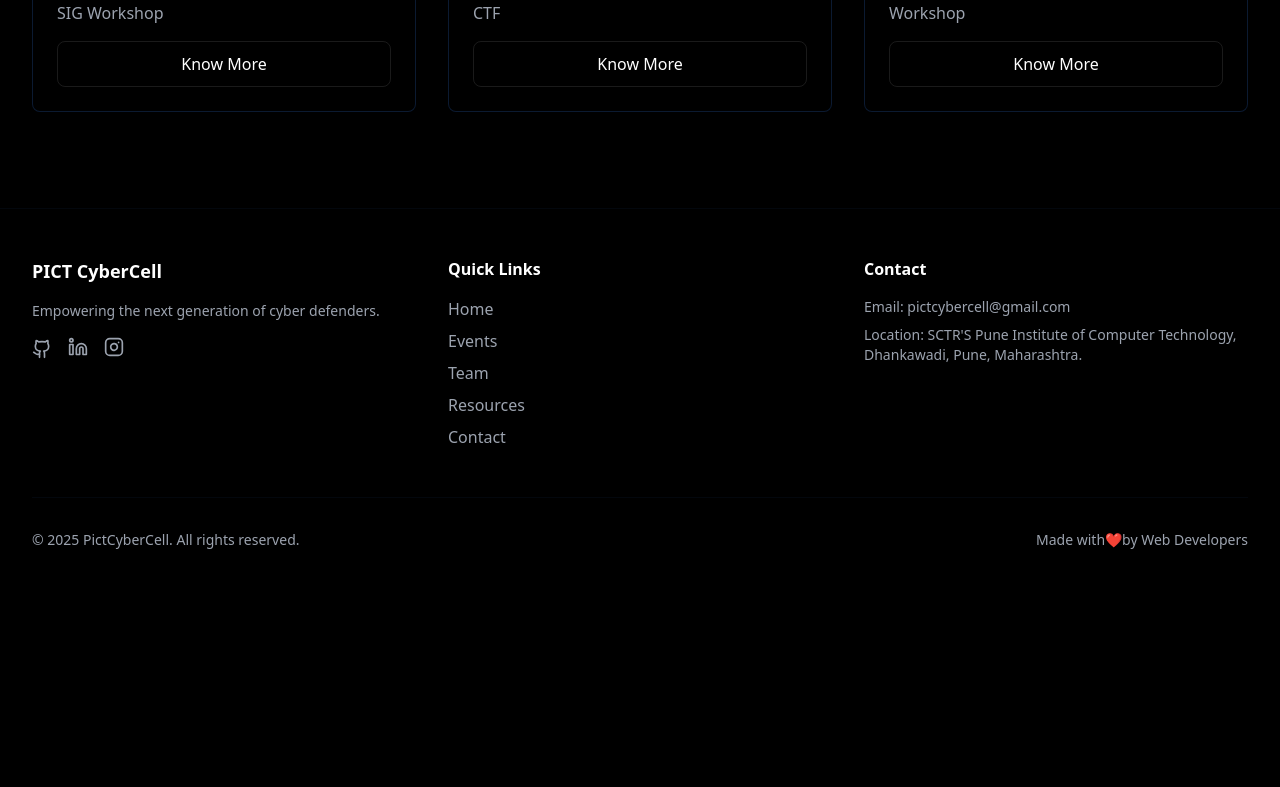
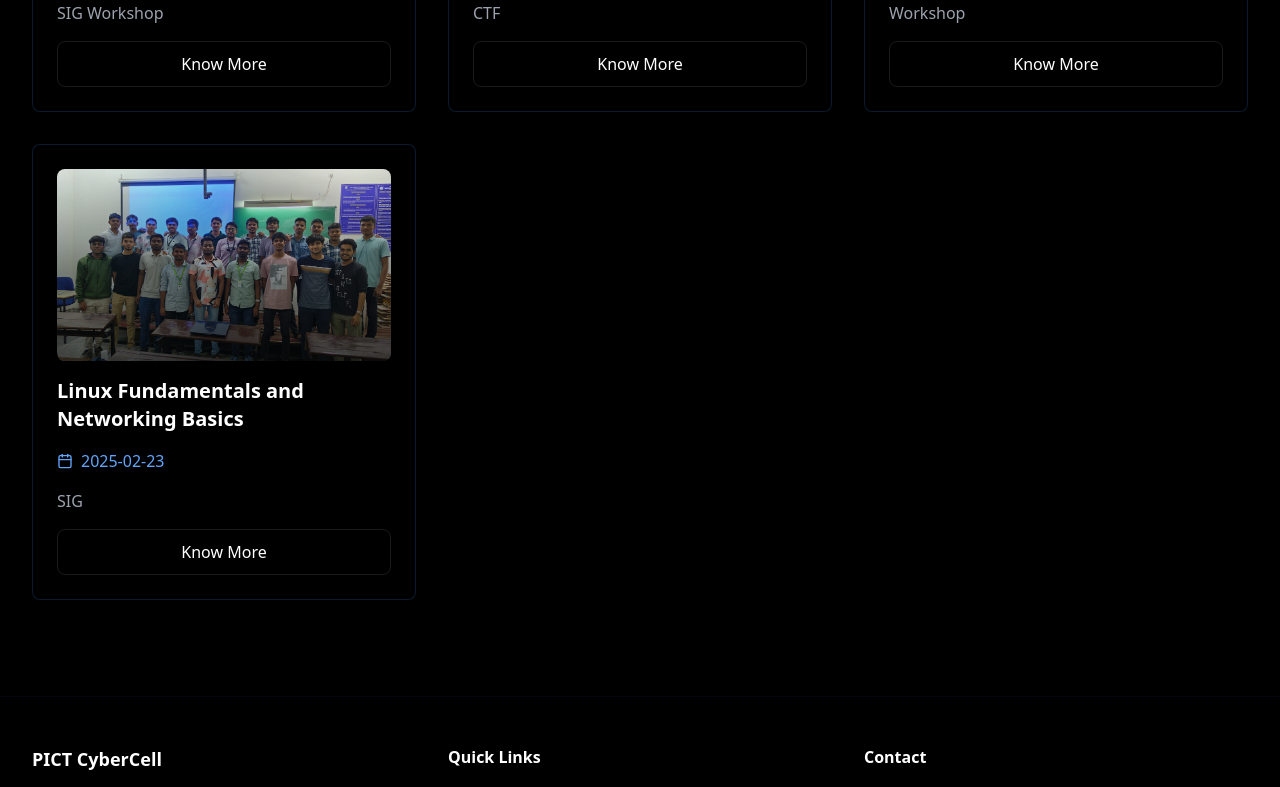
Before and after one commit to PICT-Cyber-Cell/PICT-CyberCell-Website, a React (Vite) app: page /events in a window 1280 px wide. Shown: the part 594-1381 px from the top of the page. Before the commit the page ends 1192 px from the top, so only its background shows below. Built offline with nearby package versions, Linux system fonts and the light colour scheme.

Commit message:
adding event updates

```diff
--- a/src/Data/events.ts
+++ b/src/Data/events.ts
@@ -173,4 +173,36 @@
       status: 'past',
     },
   },
+  {
+    id: 5,
+    attributes: {
+      sigs: {
+        data: [
+          {
+            attributes: {
+              name: ['SIG'],
+            },
+          },
+        ],
+      },
+      title: 'Linux Fundamentals and Networking Basics',
+      date_time: '2025-02-23',
+      event_type: 'SIG',
+      location: 'PICT, Pune',
+      link: '',
+      cems_link: '',
+      body: 'An informative SIG session covering Linux fundamentals and networking basics. Participants learned essential Linux commands, file system navigation, and basic networking concepts to strengthen their cybersecurity foundation.',
+      cover_images: {
+        data: [
+          {
+            attributes: {
+              url: '/event_dao/event_dao7.jpeg.jpg',
+            },
+          },
+        ],
+      },
+      slider_images: ['/event_dao/event_dao7.jpeg.jpg'],
+      status: 'past',
+    },
+  },
 ];
```
Also changed, not shown: public/event_dao/event_dao7.jpeg.jpg (added), public/event_dao/event_dao7.png (added).
